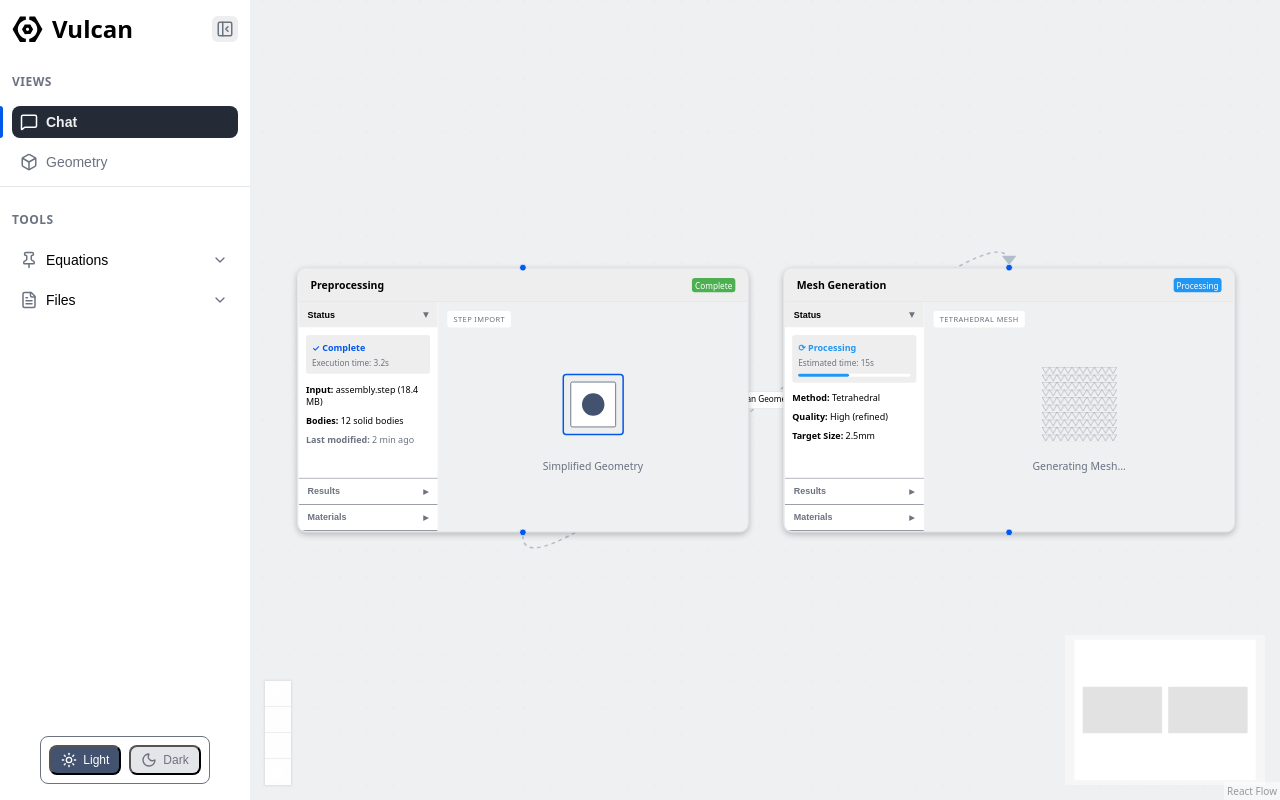
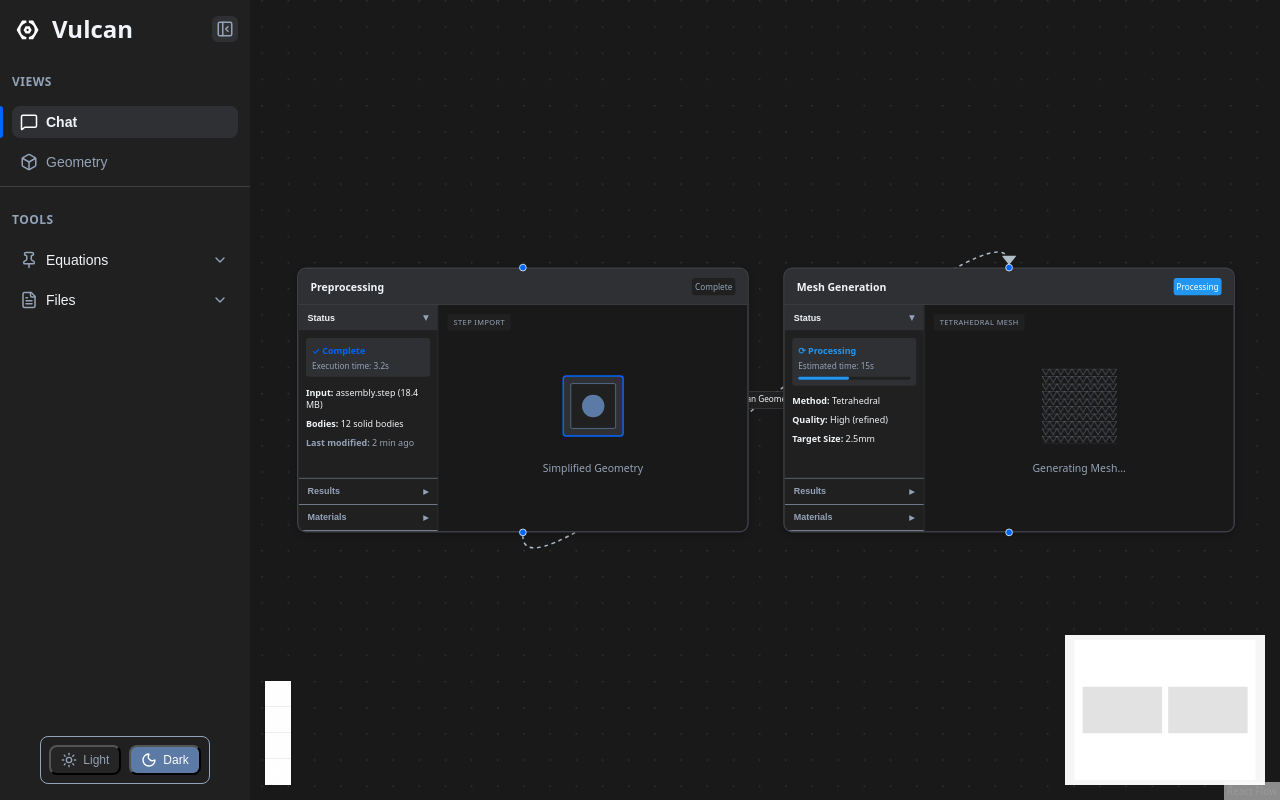
Before and after one commit to josemecado/mecado-ui-playground, a React (Vite) app: page / in a window 1280 px wide. Built offline with nearby package versions, Linux system fonts and the light colour scheme.

Commit message:
progress on geo nodes

```diff
--- a/src/projects/geoNodes/GeoNode.tsx
+++ b/src/projects/geoNodes/GeoNode.tsx
@@ -6,13 +6,12 @@ import styled from "styled-components";
 export interface PanelSection {
   id: string;
   title: string;
-  content: React.ReactNode;
+  labelContent: React.ReactNode;
   metadata?: Record<string, any>;
 }
 
 export interface NodeGeometry {
   id: string;
-  type: "step" | "stl" | "mesh" | "custom";
   renderContent?: () => React.ReactElement;
   placeholder?: string;
 }
@@ -26,11 +25,11 @@ export interface EdgeConfig {
 
 export interface GeoNodeData extends Record<string, unknown> {
   title: string;
-  label?: string;
+  geoLabel?: string;
   panels: PanelSection[];
   geometry?: NodeGeometry;
   status?: "idle" | "processing" | "complete" | "error";
-  statusColor?: string; // Custom color for status badge
+  color?: string; // Custom color for status badge
   edges?: EdgeConfig[]; // Configuration for outgoing edges
   metadata?: Record<string, any>;
 }
@@ -75,7 +74,7 @@ const NodeTitle = styled.h3`
 
 const StatusBadge = styled.span<{ status?: string; customColor?: string }>`
   font-size: 11px;
-  padding: 2px 4px;
+  padding: 4px;
   border-radius: 4px;
   font-weight: 500;
   text-transform: capitalize;
@@ -83,13 +82,13 @@ const StatusBadge = styled.span<{ status?: string; customColor?: string }>`
   background: ${props => {
     if (props.customColor) return props.customColor;
     switch(props.status) {
-      case 'complete': return 'var(--accent-primary)';
+      case 'complete': return 'var(--bg-secondary)';
       case 'processing': return 'var(--primary-action)';
       case 'error': return 'var(--error)';
       default: return 'var(--bg-tertiary)';
     }
   }};
-  color: ${props => props.status === 'idle' && !props.customColor ? 'var(--text-muted)' : 'white'};
+  color: ${props => props.status === 'complete' && !props.customColor ? 'var(--text-muted)' : 'white'};
 `;
 
 const ContentContainer = styled.div`
@@ -208,7 +207,7 @@ const NodeLabel = styled.div`
 
 // ============= COMPONENT =============
 export const GeoNode: React.FC<GeoNodeProps> = ({ data, selected = false }) => {
-  const { title, panels, geometry, label, status, statusColor } = data;
+  const { title, panels, geometry, geoLabel, status, color } = data;
   const [expandedSection, setExpandedSection] = useState<string | null>(
     panels.length > 0 ? panels[0].id : null
   );
@@ -231,7 +230,7 @@ export const GeoNode: React.FC<GeoNodeProps> = ({ data, selected = false }) => {
 
       <NodeHeader>
         <NodeTitle>{title}</NodeTitle>
-        {status && <StatusBadge status={status} customColor={statusColor}>{status}</StatusBadge>}
+        {status && <StatusBadge status={status} customColor={color}>{status}</StatusBadge>}
       </NodeHeader>
 
 
@@ -254,14 +253,14 @@ export const GeoNode: React.FC<GeoNodeProps> = ({ data, selected = false }) => {
                 </ExpandIcon>
               </SectionHeader>
               <SectionContent isExpanded={expandedSection === panel.id}>
-                {panel.content}
+                {panel.labelContent}
               </SectionContent>
             </SectionContainer>
           ))}
         </SidePanel>
 
         <CanvasArea>
-          {label && <NodeLabel>{label}</NodeLabel>}
+          {geoLabel && <NodeLabel>{geoLabel}</NodeLabel>}
           {geometry?.renderContent ? (
             geometry.renderContent()
           ) : (
--- a/src/projects/geoNodes/mockData/mockNodeData.tsx
+++ b/src/projects/geoNodes/mockData/mockNodeData.tsx
@@ -24,9 +24,8 @@ export const mockNodes: Node<GeoNodeData>[] = [
     position: { x: 100, y: 200 },
     data: {
       title: "Preprocessing",
-      label: "STEP Import",
+      geoLabel: "STEP Import",
       status: "complete",
-      statusColor: "#4caf50",
       edges: [
         { targetId: "meshing", label: "Clean Geometry", animated: true }
       ],
@@ -34,22 +33,21 @@ export const mockNodes: Node<GeoNodeData>[] = [
         {
           id: "status",
           title: "Status",
-          content: createPreprocessingStatusContent(),
+          labelContent: createPreprocessingStatusContent(),
         },
         {
           id: "results",
           title: "Results",
-          content: createPreprocessingResultsContent(),
+          labelContent: createPreprocessingResultsContent(),
         },
         {
           id: "materials",
           title: "Materials",
-          content: createEmptyMaterialsContent(),
+          labelContent: createEmptyMaterialsContent(),
         },
       ],
       geometry: {
         id: "geo1",
-        type: "step",
         renderContent: createStepGeometry,
       },
     } as GeoNodeData,
@@ -60,30 +58,29 @@ export const mockNodes: Node<GeoNodeData>[] = [
     position: { x: 750, y: 200 },
     data: {
       title: "Mesh Generation",
-      label: "Tetrahedral Mesh",
+      geoLabel: "Tetrahedral Mesh",
       status: "processing",
-      statusColor: "#2196f3",
+      color: "#2196f3",
       edges: [],
       panels: [
         {
           id: "status",
           title: "Status",
-          content: createMeshingStatusContent(),
+          labelContent: createMeshingStatusContent(),
         },
         {
           id: "results",
           title: "Results",
-          content: createMeshingResultsContent(),
+          labelContent: createMeshingResultsContent(),
         },
         {
           id: "materials",
           title: "Materials",
-          content: createMaterialsContent(materials),
+          labelContent: createMaterialsContent(materials),
         },
       ],
       geometry: {
         id: "geo2",
-        type: "mesh",
         renderContent: createMeshGeometry,
       },
     } as GeoNodeData,
--- a/src/utilities/ThemeContext.tsx
+++ b/src/utilities/ThemeContext.tsx
@@ -53,7 +53,7 @@ const ThemeContext = createContext<ThemeContextType | undefined>(undefined);
 export const ThemeProvider: React.FC<{ children: React.ReactNode }> = ({
   children,
 }) => {
-  const [theme, setTheme] = useState<Theme>("light");
+  const [theme, setTheme] = useState<Theme>("dark");
 
   useEffect(() => {
     const saved = localStorage.getItem("theme") as Theme | null;
```
